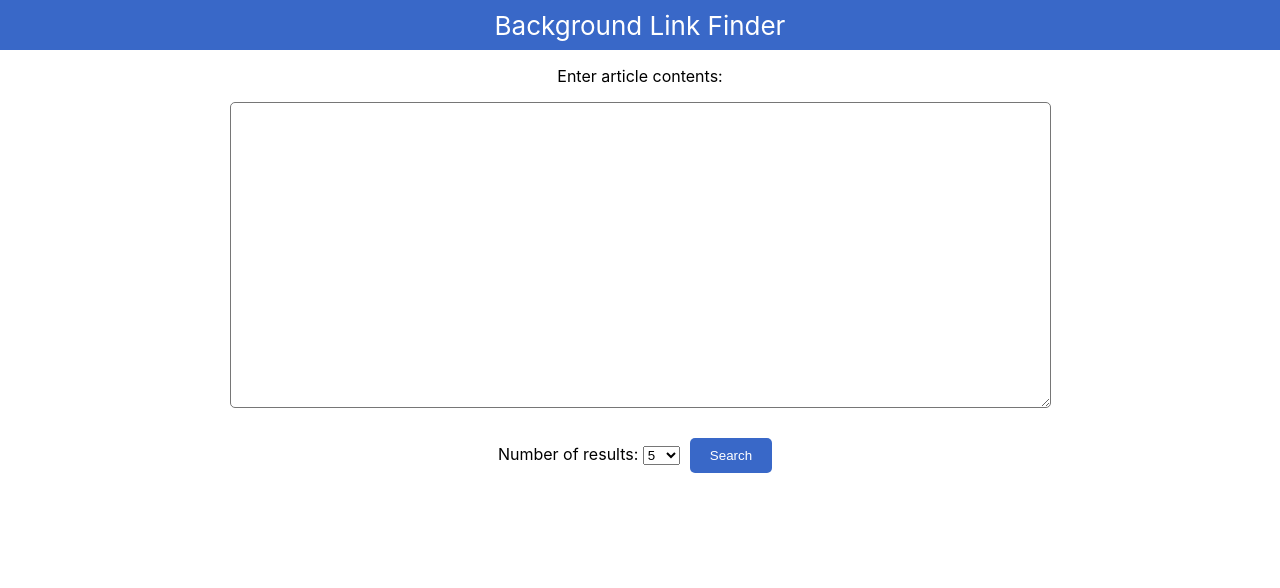
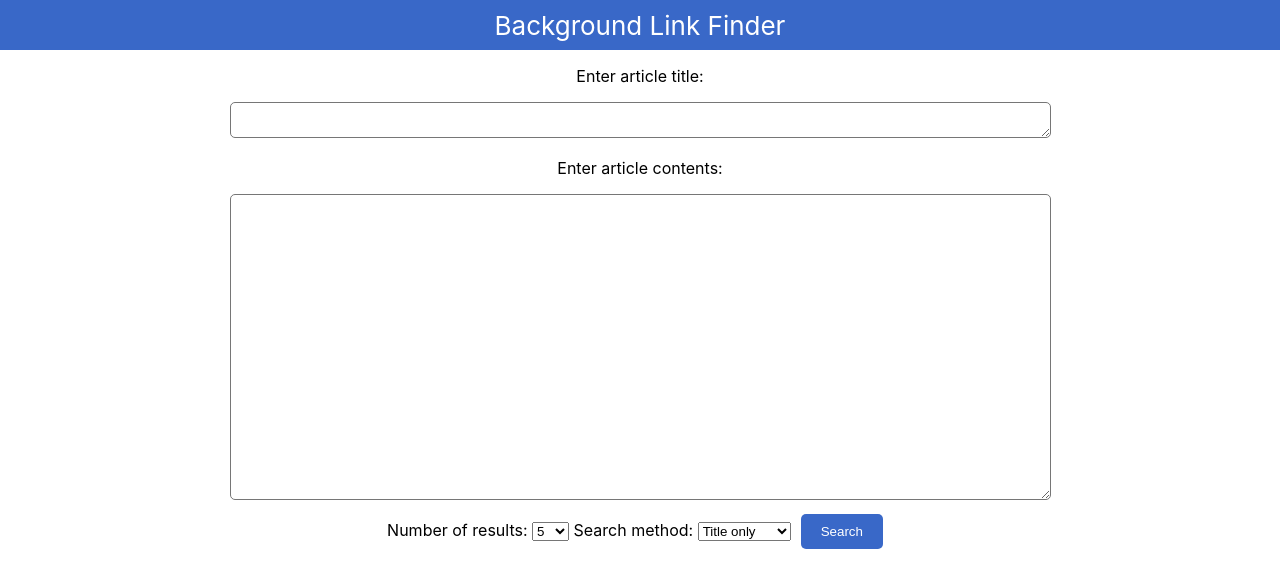
Before and after one commit to HonTastic2/pyterrier-frontend, a React (Create React App) app: page / in a window 1280 px wide. Shown: the top 588 px of the page. Built offline with nearby package versions, Linux system fonts and the light colour scheme.

Commit message:
Add dropdown to choose search method

```diff
--- a/src/App.js
+++ b/src/App.js
@@ -28,6 +28,8 @@ function getSelectionText() {
 
 function App() {
   const [inputText, setInputText] = useState("");
+  const [inputTitle, setInputTitle] = useState("");
+  const [method, setMethod] = useState("title");
   const [showResult, setShowResult] = useState(false);
   const [numResults, setNumResults] = useState(5);
   const [data, setData] = useState(null);
@@ -48,14 +50,14 @@ function App() {
   };
 
   function sanitizeString(str){
-    str = str.replace(/[^a-z0-9áéíóúñü \.,_-]/gim,"");
+    str = str.replace(/[^a-z0-9áéíóúñü \\.,_-]/gim,"");
     return str.trim();
   };
 
   // Send input text to backend server and find most relevant articles
   const handleSearch = () => {
     axios
-      .post("http://127.0.0.1:5000/api/data", { query: sanitizeString(inputText), num_results: numResults, })
+      .post("http://127.0.0.1:5000/api/data", { title: sanitizeString(inputTitle), body: sanitizeString(inputText), num_results: numResults, method: method})
       .then((response) => {setData(response.data.result); setShowResult(true)})
       .catch((error) => {console.error("Error fetching data:", error); setShowResult(true); setShowError(true)});
 
@@ -250,6 +252,16 @@ function App() {
   </>
 ) : (
   <>
+    <p>Enter article title:</p>
+    <textarea
+      name="inputTitle"
+      value={inputTitle}
+      onChange={(e) => setInputTitle(e.target.value)}
+      rows={2}
+      cols={100}
+      style={{ borderRadius: "5px" }}
+    />
+
     <p>Enter article contents:</p>
     <textarea
       name="inputArticle"
@@ -260,7 +272,7 @@ function App() {
       style={{ borderRadius: "5px" }}
     />
     <br />
-    <p>
+    <div>
       Number of results:{" "}
       <select
         value={numResults}
@@ -276,10 +288,18 @@ function App() {
         <option value={9}>9</option>
         <option value={10}>10</option>
       </select>
+      &nbsp;Search method:&nbsp;
+      <select
+        value={method}
+        onChange={(e) => setMethod(e.target.value)}>
+        <option value={"title"}>Title only</option>
+        <option value={"titlebody"}>Title + Body</option>
+        <option value={"body"}>Body only</option>
+      </select>
       <button className="Button" onClick={handleSearch}>
         Search
       </button>
-    </p>
+    </div>
   </>
 )}
         </div>
```
Also changed, not shown: 1 other file (tests, documents, lock files or other folders).
